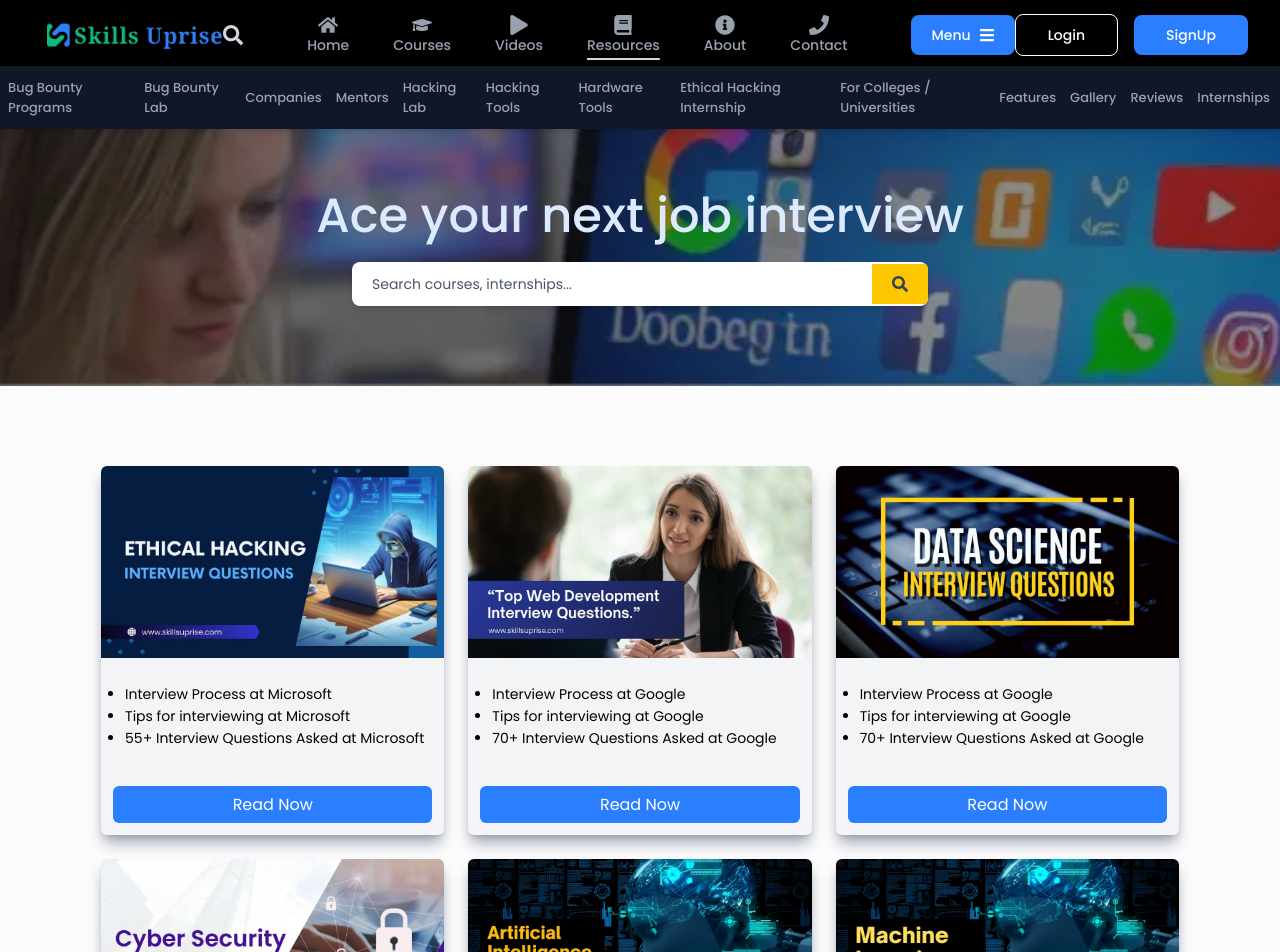
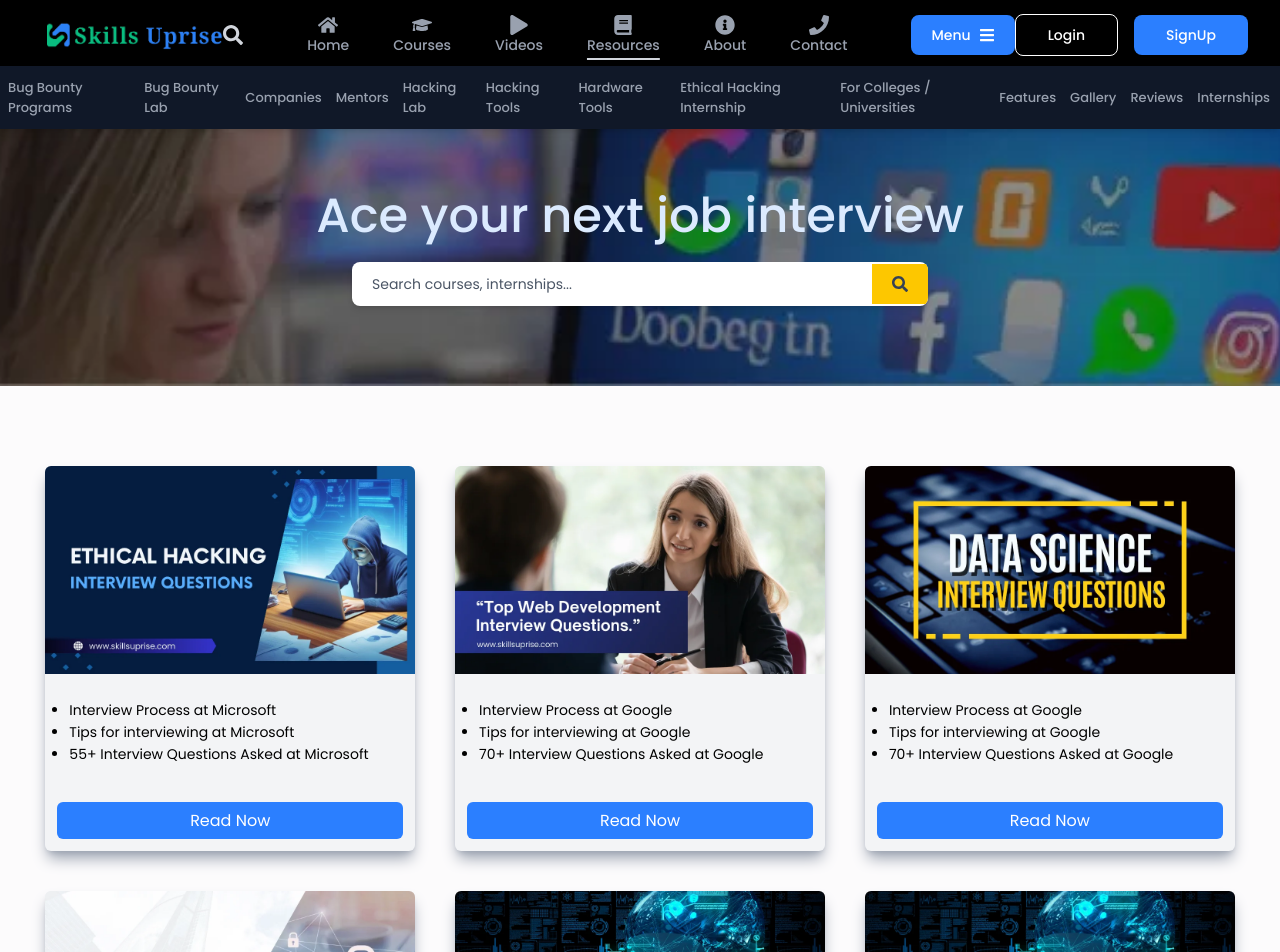
Before and after one commit to Naman2166/SkillUprise, a React (Vite) app in the folder frontend/: page /resources in a window 1280 px wide. Shown: the top 952 px of the page. Built offline with nearby package versions, Linux system fonts and the light colour scheme.

Commit message:
Courses Page change

```diff
--- a/frontend/src/components/courses/CoursesFeatures.jsx
+++ b/frontend/src/components/courses/CoursesFeatures.jsx
@@ -28,7 +28,7 @@
       </div>
 
       {/* Card Grid: 2 Columns even on mobile */}
-      <div className="grid grid-cols-2 gap-4 sm:gap-6 md:gap-8">
+      <div className="grid grid-cols-2 md:grid-cols-3 gap-4 sm:gap-6 md:gap-8">
         {Cards.map((item, idx) => (
           <div
             key={idx}
--- a/frontend/src/components/resources/ResourcesGrid.jsx
+++ b/frontend/src/components/resources/ResourcesGrid.jsx
@@ -114,11 +114,11 @@
     <div className='mt-[3rem] sm:mt-[5rem] w-full flex flex-col justify-center items-center gap-y-12'>
 
   {/* Card Grid */}
-  <div className="grid grid-cols-2 sm:grid-cols-2 md:grid-cols-3 xl:grid-cols-3 gap-6 px-4 sm:px-6 md:px-10">
+  <div className="grid grid-cols-2 sm:grid-cols-2 md:grid-cols-3 xl:grid-cols-3 gap-6 sm:gap-10 px-4 sm:px-6 md:px-10">
     {Cards.map((item, idx) => (
       <div
         key={idx}
-        className="w-full max-w-[20rem] sm:max-w-[22rem] h-auto text-xs bg-gray-100 flex flex-col justify-between gap-1 sm:gap-3 overflow-hidden rounded-md shadow-lg shadow-gray-400"
+        className="w-full max-w-[20rem] sm:max-w-[26rem] h-auto text-xs bg-gray-100 flex flex-col justify-between gap-1 sm:gap-3 overflow-hidden rounded-md shadow-lg shadow-gray-400"
       >
 
         {/* upper part */}
@@ -126,7 +126,7 @@
           <img
             src={item.image}
             alt={"image"}
-            className="object-cover w-full h-24 sm:h-48 transition-transform duration-300 hover:scale-105"
+            className="object-cover w-full h-24 sm:h-52 transition-transform duration-300 hover:scale-105"
           />
         </div>
 
```
